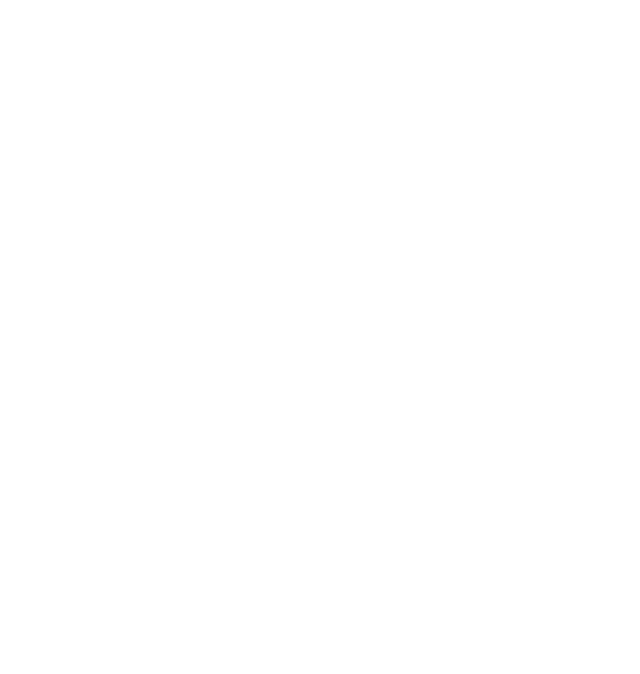
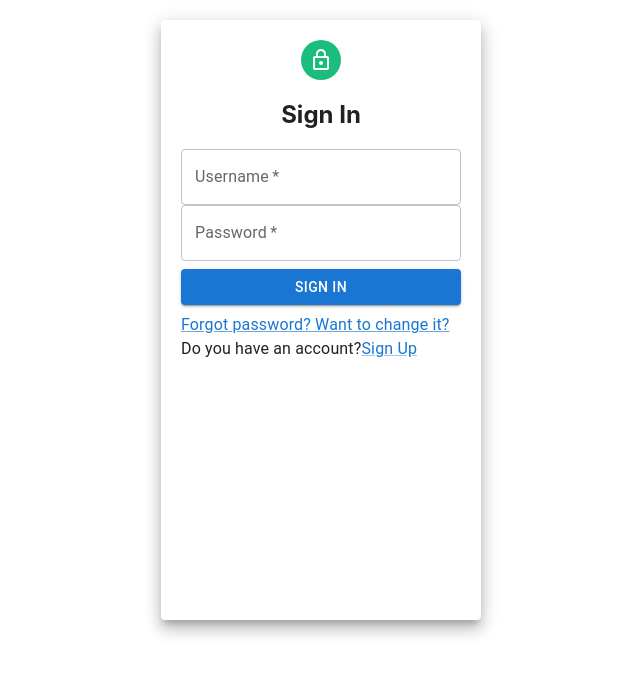
Before and after one commit to Mishmash-Abroad/studyabroad, a React (Create React App) app in the folder mishmash/frontend/: page /login in a window 1280 px wide. Shown: the top 674 px of the page, without its empty margins (319-959 px from the left). Built offline with nearby package versions, Linux system fonts and the light colour scheme.

Commit message:
created login page

```diff
--- a/mishmash/frontend/src/components/Login.js
+++ b/mishmash/frontend/src/components/Login.js
@@ -1,20 +1,70 @@
 import React from "react";
-import Paper from "@mui/material/Paper";
-import Chip from "@mui/material/Chip";
-import FaceIcon from "@mui/icons-material/Face";
-import LockIcon from "@mui/icons-material/Lock";
+import {
+  Grid,
+  Paper,
+  Avatar,
+  TextField,
+  Button,
+  Typography,
+  Link,
+} from "@mui/material";
+import LockOutlinedIcon from "@mui/icons-material/LockOutlined";
+import FormControlLabel from "@mui/material/FormControlLabel";
+import Checkbox from "@mui/material/Checkbox";
 
-function Login() {
-//   const [checked, setChecked] = useState(false);
-
-//   const handleChange = (event) => {
-//     setChecked(event.target.checked);
-//   };
+const Login = () => {
+  const paperStyle = {
+    padding: 20,
+    height: "70vh",
+    width: 280,
+    margin: "20px auto",
+  };
+  const avatarStyle = { backgroundColor: "#1bbd7e" };
+  const btnstyle = { margin: "8px 0" };
   return (
-    <>
-
-    </>
+    <Grid>
+      <Paper elevation={10} style={paperStyle}>
+        <Grid align="center">
+          <Avatar style={avatarStyle}>
+            <LockOutlinedIcon />
+          </Avatar>
+          <h2>Sign In</h2>
+        </Grid>
+        <TextField
+          label="Username"
+          placeholder="Enter username"
+          fullWidth
+          required
+        />
+        <TextField
+          label="Password"
+          placeholder="Enter password"
+          type="password"
+          fullWidth
+          required
+        />
+        <Button
+          type="submit"
+          color="primary"
+          variant="contained"
+          style={btnstyle}
+          fullWidth
+        >
+          Sign in
+        </Button>
+        <Link to="/register">
+        <Typography>
+          <Link href="/register">Forgot password? Want to change it? </Link>
+        </Typography>
+        </Link>
+        <Typography>
+          {" "}
+          Do you have an account?
+          <Link href="/register">Sign Up</Link>
+        </Typography>
+      </Paper>
+    </Grid>
   );
-}
+};
 
 export default Login;
--- a/mishmash/frontend/src/components/Register.js
+++ b/mishmash/frontend/src/components/Register.js
@@ -20,8 +20,8 @@
                 <form>
                     <TextField fullWidth label='Name' placeholder="Enter your name" />
                     <TextField fullWidth label='Email' placeholder="Enter your email" />
-                    <TextField fullWidth label='Password' placeholder="Enter your password"/>
-                    <TextField fullWidth label='Confirm Password' placeholder="Confirm your password"/>
+                    <TextField fullWidth label='Password' type='password' placeholder="Enter your password"/>
+                    <TextField fullWidth label='Confirm Password' type='password' placeholder="Confirm your password"/>
                     <Button type='submit' variant='contained' color='primary'>Sign up</Button>
                 </form>
             </Paper>
```
